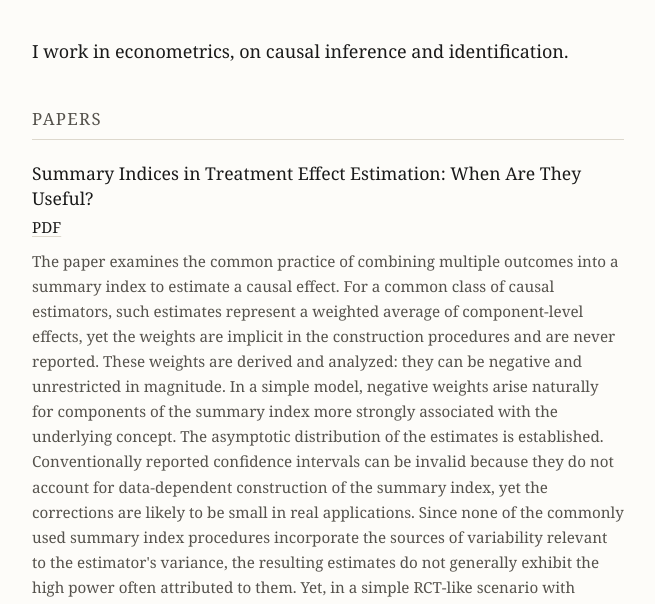
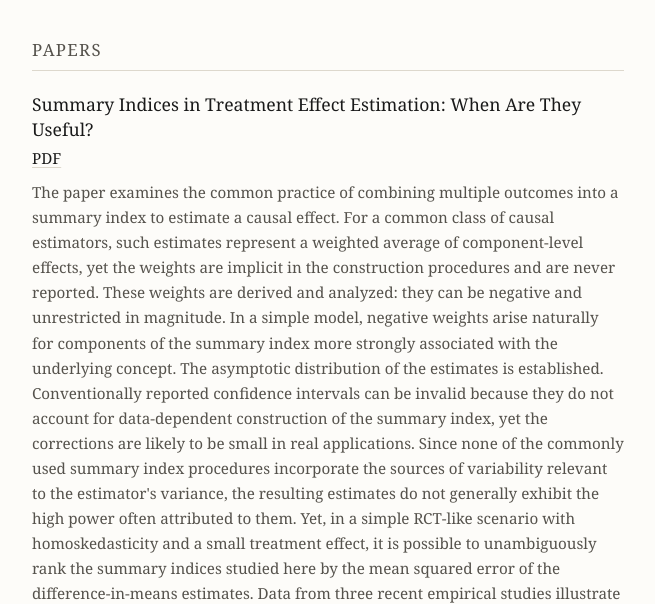
Before and after one commit to dan-fed/dan-fed.github.io, a plain HTML site: page index.html in a window 1280 px wide. Shown: the part 169-773 px from the top of the page, without its empty margins (312-967 px from the left). Drawn offline with Linux system fonts and the light colour scheme.

Commit message:
Remove bio blurb pending a better version
Co-Authored-By: Claude Sonnet 5 <noreply@anthropic.com>
Claude-Session: https://claude.ai/code/session_01WpVhvG6tuyhTa6QTcXDiHo

```diff
--- a/index.html
+++ b/index.html
@@ -14,12 +14,6 @@
     <p class="affiliation">Department of Economics, University of Melbourne</p>
     <p class="contact"><a href="mailto:danilfedchenko@u.northwestern.edu">danilfedchenko@u.northwestern.edu</a></p>
   </header>
-
-  <section>
-    <p>
-      I work in econometrics, on causal inference and identification.
-    </p>
-  </section>
 
   <section>
     <h2>Papers</h2>
```
